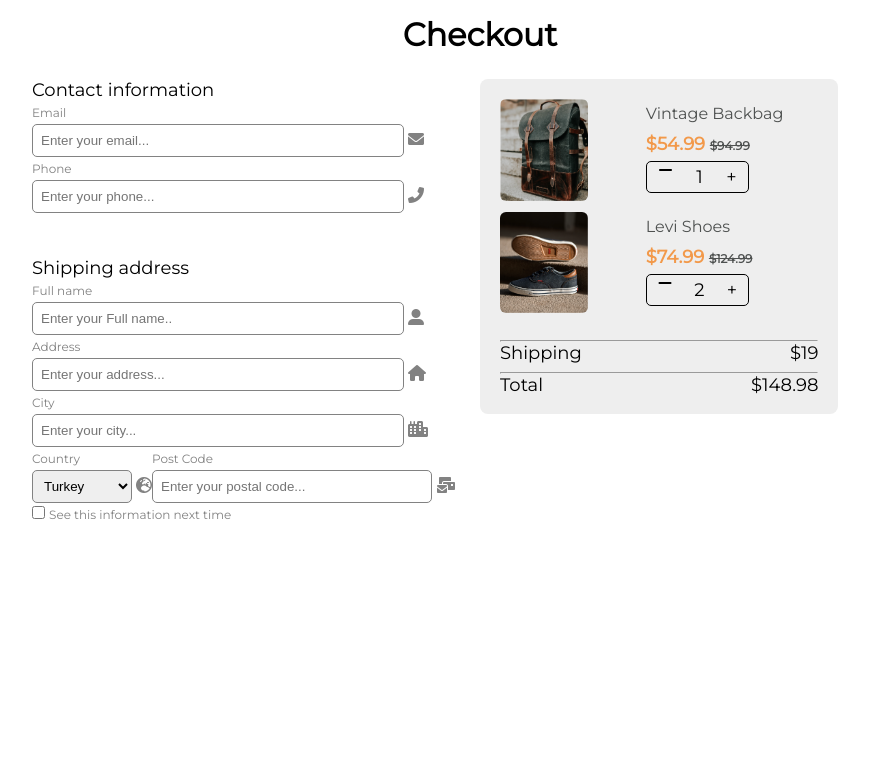
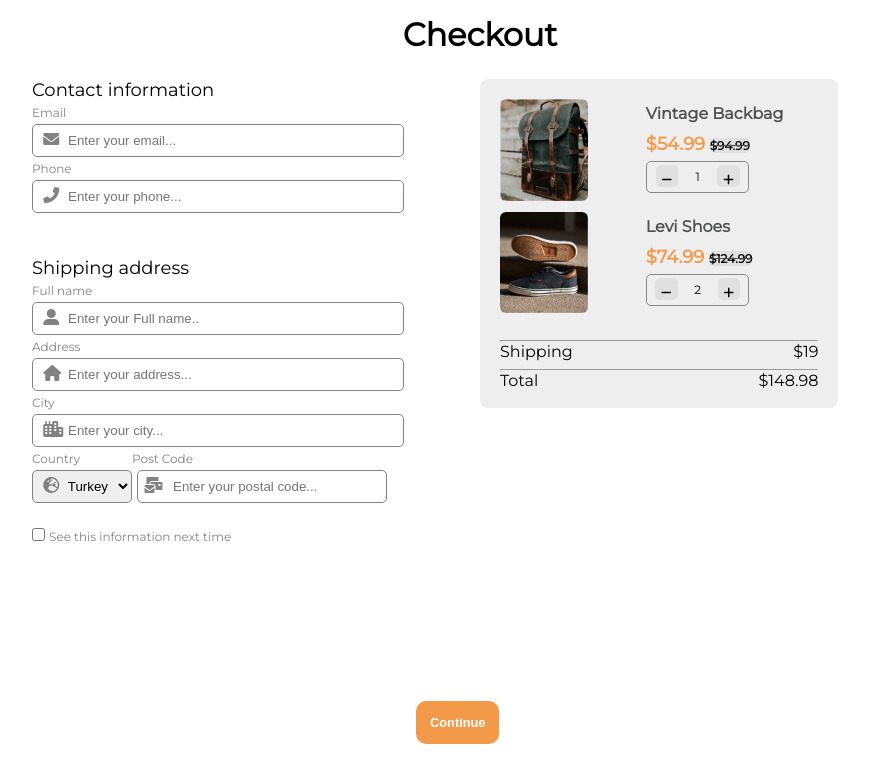
Before and after one commit to DMTBusra/checkoutForm, a plain HTML site: page index.html in a window 1280 px wide. Shown: the whole page, without its empty margins (160-1029 px from the left). Drawn offline with Linux system fonts and the light colour scheme.

Commit message:
ilk düzenleme yapıldı

```diff
--- a/index.html
+++ b/index.html
@@ -62,13 +62,13 @@
                 <i class="fas fa-globe-europe"></i>
                 </div>
 
-                <div class="form">
+                <div class="form" id="forms">
                     <label for="post code">Post Code</label>
                     <br>
                     <input type="text" id="post-code" name="post code" placeholder="Enter your postal code...">
                     <i class="fas fa-mail-bulk"></i>
                 </div>
-            </div>
+            </div><br>
             <div class="form">
                 <input type="checkbox" name=check >
                 <label for="check">See this information next time</label>
@@ -87,9 +87,9 @@
                     <p class="text">Vintage Backbag</p>
                     <p class="cost">$54.99 <span>$94.99</span> </p>
                     <div class="button">
-                        <i class="fas fa-minus"></i>
+                        <span><i class="fas fa-minus"></i></span>
                         <p>1</p>
-                        <p class="operator">+</p>
+                        <span><i class="fas fa-plus"></i></span>
 
                     </div>
                 </div>
@@ -103,9 +103,9 @@
                     <p class="text">Levi Shoes</p>
                     <p class="cost">$74.99 <span>$124.99</span> </p>
                     <div class="button">
-                        <i class="fas fa-minus"></i>
+                        <span><i class="fas fa-minus"></i></span>
                         <p>2</p>
-                        <p class="operator">+</p>
+                        <span><i class="fas fa-plus"></i></span>
 
                     </div>
                 </div>
@@ -121,22 +121,16 @@
             </div>
 
 
-
-
-
-
-
-
-
-
-
-
         </div>
 
 
 
     </main>
 
+    <footer class="continue">
+        <button class="button_continue">Continue</button>
+    </footer>
+
 
 
 
--- a/style.css
+++ b/style.css
@@ -34,13 +34,15 @@ p{
 .products{
     border: solid 1px black;
     width: 28%;
-    /* height:100%; */
+
     background-color:#eeeeee;
     padding:10px 20px;
   border: none;
   border-radius: 8px;
   position: absolute;
   right: 22%;
+
+
 
 
 }
@@ -65,14 +67,20 @@ main{
     border-radius: 5px;
     border: solid 1px #828282;
     padding: 8px;
-}
-#post-code{
-    width: 280px;
+    padding:8px 5px 8px 35px;
 
 }
+
+#post-code{
+    width: 250px;
+    margin-left: 5px;
+
+}
+
 #dropdown{
     width: 100px;
     padding: 7px;
+    text-align: right;
 
 }
 input:hover{
@@ -96,6 +104,7 @@ img{
     font-size: 16px;
     font-family: 'Montserrat', sans-serif;
     color:#4E5150;
+    font-weight: 700;
 }
 .cost{
     color: #f2994A;
@@ -109,40 +118,29 @@ span{
 }
 .button{
     display:flex;
-    border: 1px solid black;
+    border: 1px solid rgb(136,136,136);
     justify-content: space-around;
     vertical-align: center;
     width:60%;
     border-radius: 5px;
-    font-size:16px ;
     font-weight: bolder;
 }
-/* .operator{
-    background-color: #e0e0e0;
-    width:20%;
-    height:20%;
-    margin: 5px 1px;
-    text-align: center;
-} */
-/* .eksi{
-    border: 1px solid black;
-    margin: 2px;
-} */
-.part1{
-    display:flex;
+.button p {
+    font-size: 12px;
+}
 
-
-}
-.part2{
+.part1 ,.part2 {
     display:flex;
 
 }
+
 .part3{
     color: black;
     font-family: 'Montserrat', sans-serif;
-
+    margin-top: 25px;
+}
+.part3 p{
     font-size: 16px;
-    margin-top: 25px;
 }
 .first,.second{
     display:flex;
@@ -160,3 +158,39 @@ span{
     width: 100%;
 
 }
+.info span{
+    background-color: #e0e0e0;
+    border-radius: 5px;
+    font-weight: 700;
+    margin:3px 0;
+    width:1.4rem;
+    height:1.4rem;
+    text-align:  center;
+    color: black;
+}
+.continue{
+    position: absolute;
+    bottom: 7%;
+    left: 45%;
+
+}
+.button_continue{
+    background-color: #f2994A;
+    color: white;
+    font-size: 0.8rem;
+    border-radius: 10px;
+    font-family: Arial;
+    padding:14px 14px 14px 14px;
+    border:none;
+    font-weight: 700;
+}
+.Checkout-Form i{
+   position: absolute;
+   left: 3%;
+  margin-top: 7px;
+
+}
+#forms i{
+    position: absolute;
+    left: 30%;
+}
```
